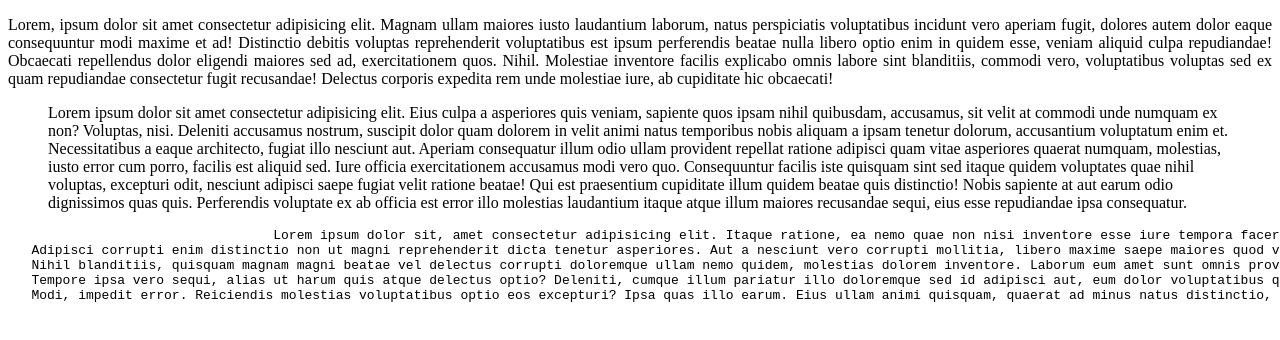
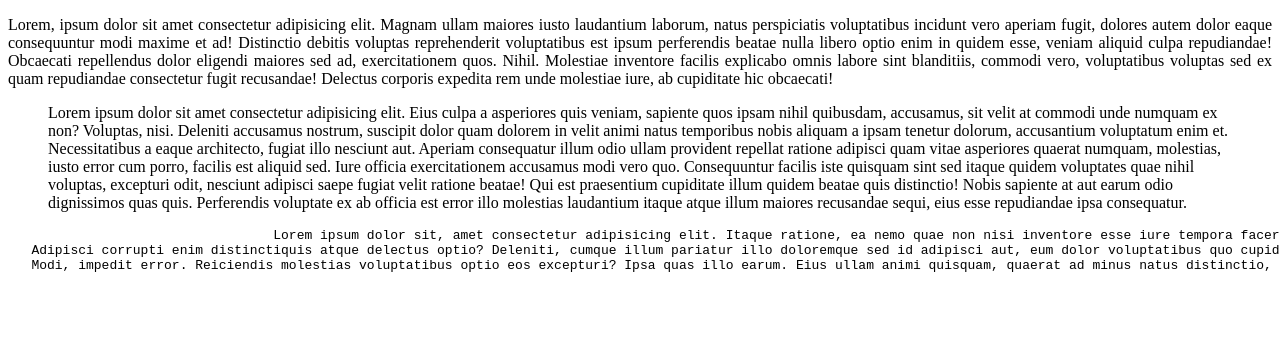
Before and after one commit to meet-navapara/WebTechnology, a plain HTML site: page HTML/First.html in a window 1280 px wide. Shown: the top 340 px of the page. Drawn offline with Linux system fonts and the light colour scheme.

Commit message:
Update First.html

```diff
--- a/HTML/First.html
+++ b/HTML/First.html
@@ -21,9 +21,7 @@
    Nobis sapiente at aut earum odio dignissimos quas quis. Perferendis voluptate ex ab officia est error illo molestias laudantium itaque atque illum maiores recusandae sequi, eius esse repudiandae ipsa consequatur.</blockquote>
 
    <pre >                                  Lorem ipsum dolor sit, amet consectetur adipisicing elit. Itaque ratione, ea nemo quae non nisi inventore esse iure tempora facere animi. Consequatur beatae porro omnis eaque ipsa facilis veritatis tempora.
-   Adipisci corrupti enim distinctio non ut magni reprehenderit dicta tenetur asperiores. Aut a nesciunt vero corrupti mollitia, libero maxime saepe maiores quod veritatis ea reprehenderit, alias deleniti ipsa. Ipsum, perspiciatis.
-   Nihil blanditiis, quisquam magnam magni beatae vel delectus corrupti doloremque ullam nemo quidem, molestias dolorem inventore. Laborum eum amet sunt omnis provident, eligendi soluta quo ut inventore sapiente aliquam? Quas.
-   Tempore ipsa vero sequi, alias ut harum quis atque delectus optio? Deleniti, cumque illum pariatur illo doloremque sed id adipisci aut, eum dolor voluptatibus quo cupiditate eligendi nam blanditiis sit?
+   Adipisci corrupti enim distinctiquis atque delectus optio? Deleniti, cumque illum pariatur illo doloremque sed id adipisci aut, eum dolor voluptatibus quo cupiditate eligendi nam blanditiis sit?
    Modi, impedit error. Reiciendis molestias voluptatibus optio eos excepturi? Ipsa quas illo earum. Eius ullam animi quisquam, quaerat ad minus natus distinctio, similique laboriosam, libero odit nobis veniam fuga. Facilis.</pre>
 </body>
 </html>
```
